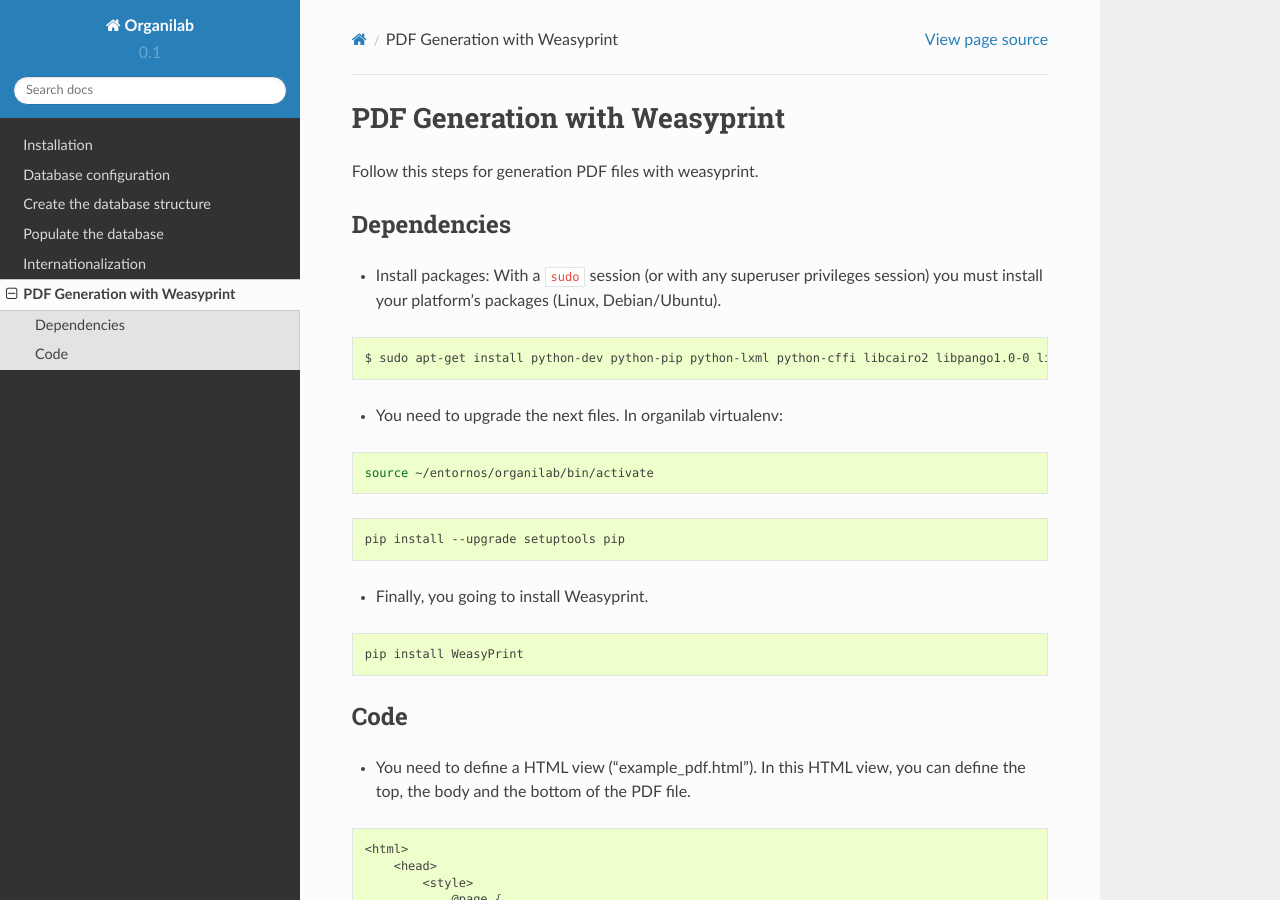
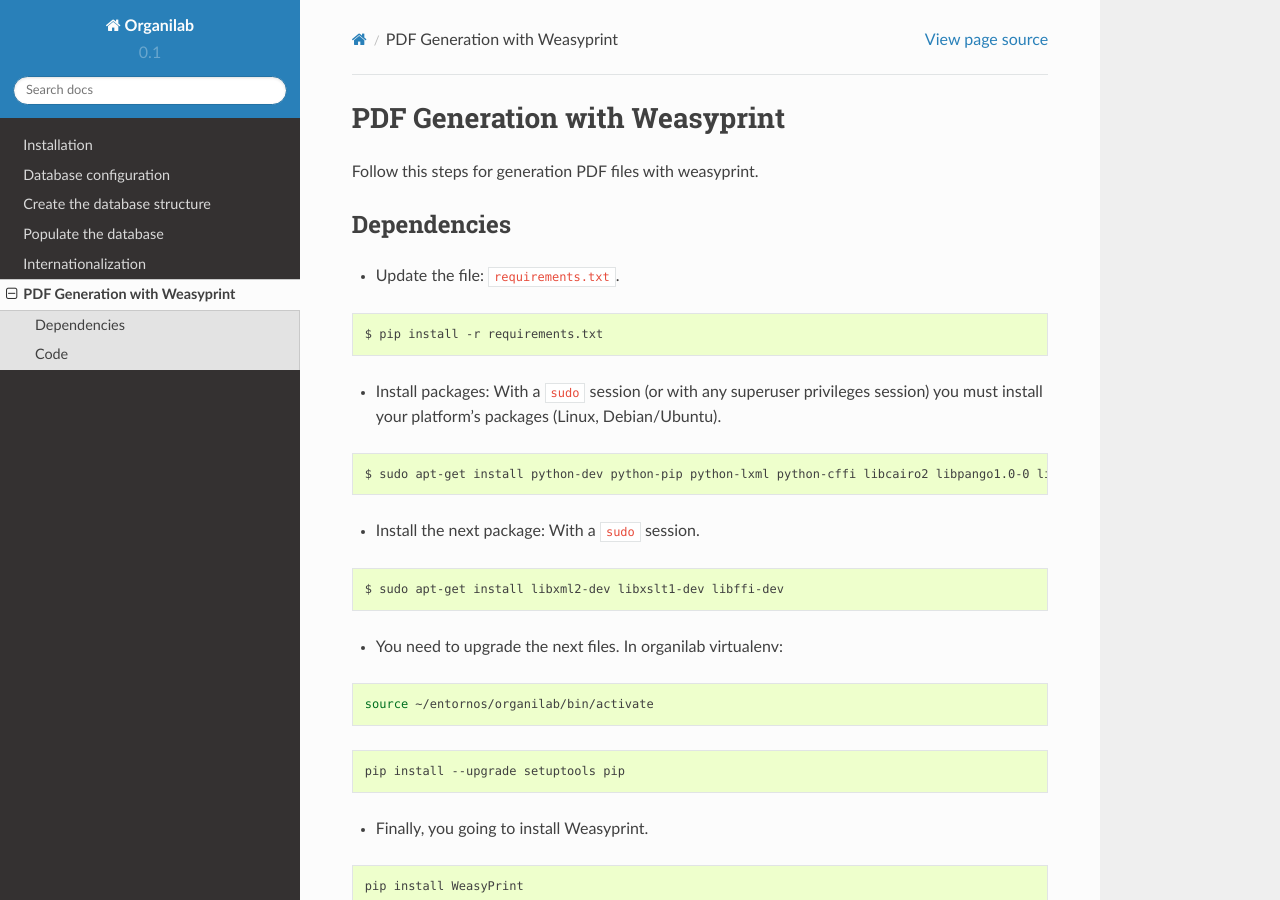
Before and after one commit to Solvosoft/organilab_docs, a Sphinx documentation site: the page built from source/pdf_generation.rst, in a window 1280 px wide and 900 px high. Built offline with Sphinx 7.4.7 and the Read the Docs theme 2.0.0, drawn with Linux system fonts in a browser that asks for light colours.

Commit message:
add the documentation to run the apt-get

```diff
--- a/source/pdf_generation.rst
+++ b/source/pdf_generation.rst
@@ -6,11 +6,24 @@
 Dependencies
 ============
 
+* Update the file: ``requirements.txt``.
+
+.. code-block:: bash
+
+	$ pip install -r requirements.txt
+
 * Install packages: With a ``sudo`` session (or with any superuser privileges session) you must install your platform’s packages (Linux, Debian/Ubuntu).
 
 .. code-block:: bash
 
 	$ sudo apt-get install python-dev python-pip python-lxml python-cffi libcairo2 libpango1.0-0 libgdk-pixbuf2.0-0 shared-mime-info
+
+* Install the next package: With a ``sudo`` session.
+
+.. code-block:: bash
+
+	$ sudo apt-get install libxml2-dev libxslt1-dev libffi-dev
+
 
 * You need to upgrade the next files. In organilab virtualenv:
 
```
